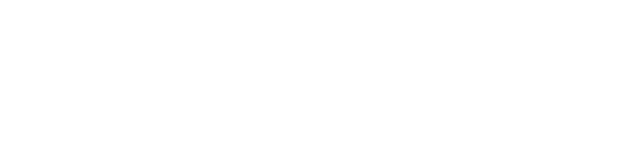
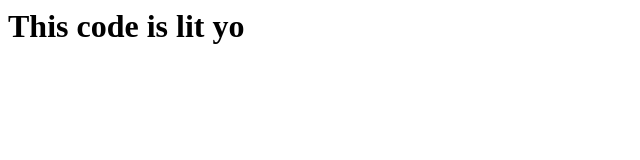
Before and after one commit to josephiznot/newCode, a plain HTML site: page index.html in a window 1280 px wide. Shown: the whole page, without its empty margins (0-640 px from the left). Drawn offline with Linux system fonts and the light colour scheme.

Commit message:
third commit...this is intense

```diff
--- a/index.html
+++ b/index.html
@@ -3,3 +3,8 @@
     //i am learning how to git add, get commit, and git push
     var arr = [1, 2, 3];
 </script>
+<html>
+    <h1>
+        This code is lit yo
+    </h1>
+</html>
```
